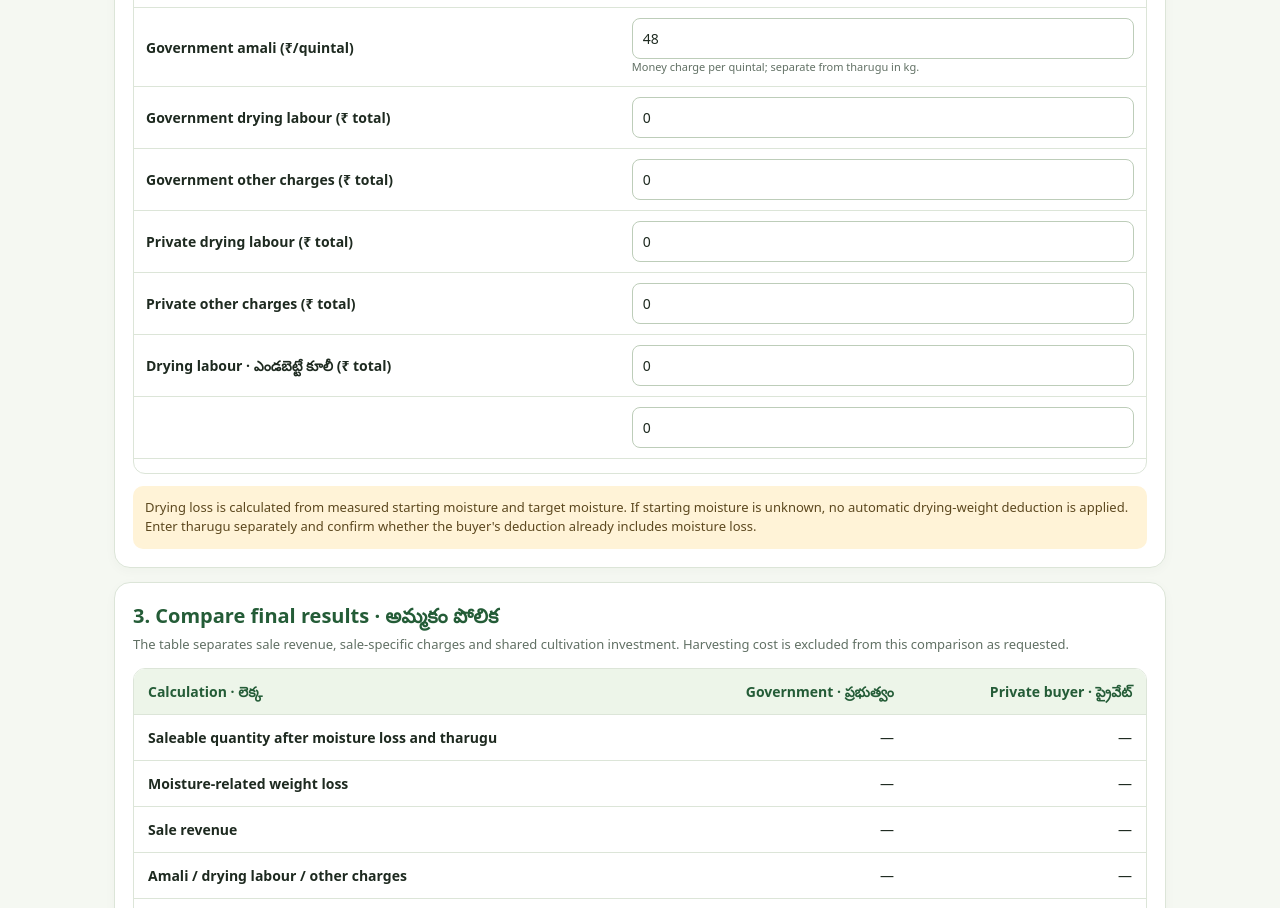
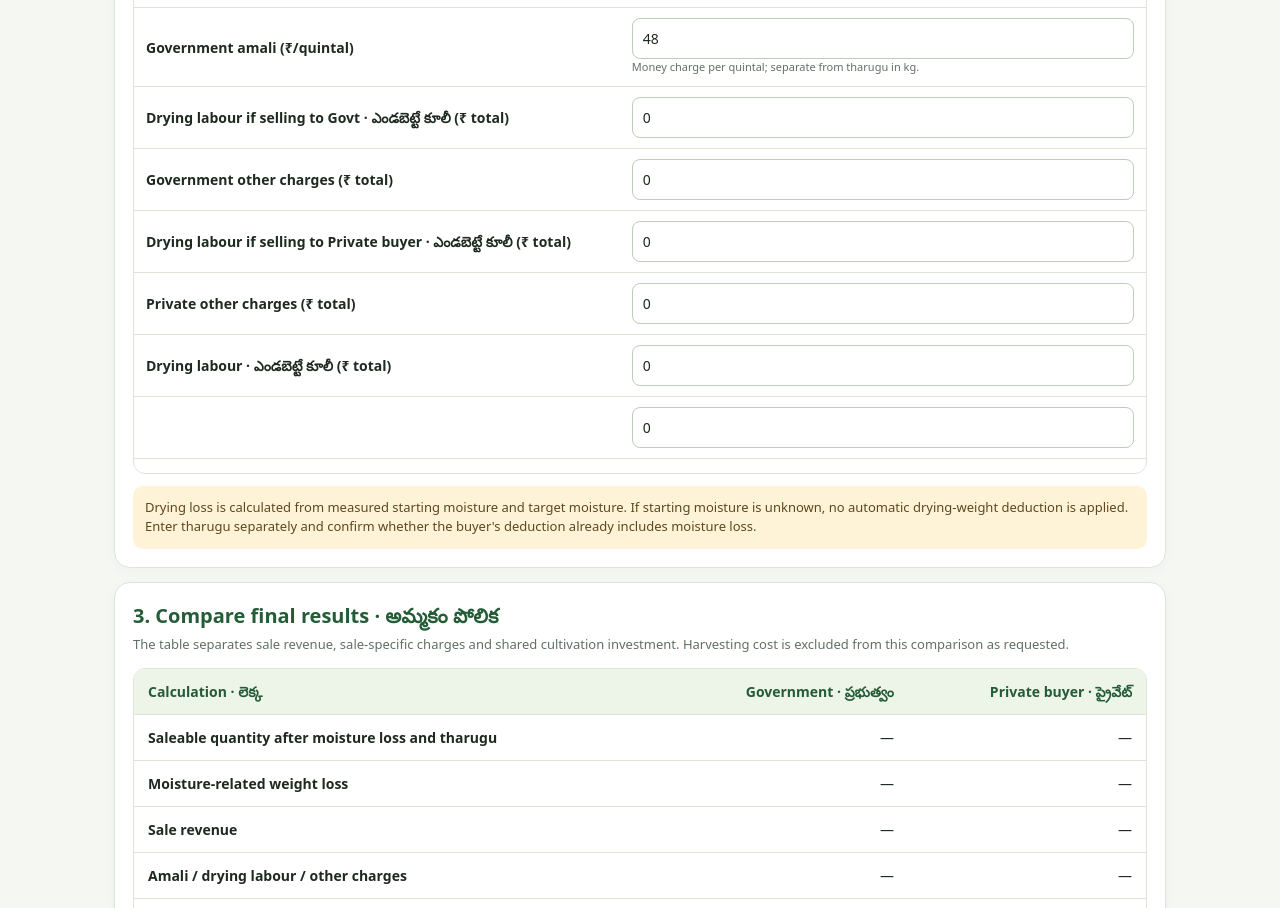
Before and after one commit to mnimmagari/TGSchemes, a plain HTML site: page paddy-calculator.html in a window 1280 px wide. Shown: the part 962-1870 px from the top of the page. Drawn offline with Linux system fonts and the light colour scheme.

Commit message:
Use sale-specific drying labour labels and remove generic field

```diff
--- a/paddy-calculator.html
+++ b/paddy-calculator.html
@@ -71,9 +71,9 @@ footer{padding:0 14px 28px;color:var(--muted);font-size:13px}footer a{color:var(
 <tr><th><label for="govTharugu">Government tharugu (kg/quintal)</label></th><td><input id="govTharugu" type="number" min="0" max="99" step="0.1" value="6"></td></tr>
 <tr><th><label for="privateTharugu">Private tharugu (kg/quintal)</label></th><td><input id="privateTharugu" type="number" min="0" max="99" step="0.1" value="4"></td></tr>
 <tr><th><label for="amali">Government amali (₹/quintal)</label></th><td><input id="amali" type="number" min="0" step="1" value="48"><small>Money charge per quintal; separate from tharugu in kg.</small></td></tr>
-<tr><th><label for="govDryCost">Government drying labour (₹ total)</label></th><td><input id="govDryCost" type="number" min="0" step="100" value="0"></td></tr>
+<tr><th><label for="govDryCost">Drying labour if selling to Govt · ఎండబెట్టే కూలీ (₹ total)</label></th><td><input id="govDryCost" type="number" min="0" step="100" value="0"></td></tr>
 <tr><th><label for="govOtherCost">Government other charges (₹ total)</label></th><td><input id="govOtherCost" type="number" min="0" step="100" value="0"></td></tr>
-<tr><th><label for="privateDryCost">Private drying labour (₹ total)</label></th><td><input id="privateDryCost" type="number" min="0" step="100" value="0"></td></tr>
+<tr><th><label for="privateDryCost">Drying labour if selling to Private buyer · ఎండబెట్టే కూలీ (₹ total)</label></th><td><input id="privateDryCost" type="number" min="0" step="100" value="0"></td></tr>
 <tr><th><label for="privateOtherCost">Private other charges (₹ total)</label></th><td><input id="privateOtherCost" type="number" min="0" step="100" value="0"></td></tr>
 <tr><th><label for="dryingLabour">Drying labour · ఎండబెట్టే కూలీ (₹ total)</label></th><td><input  type="number" min="0" step="100" value="0"></td></tr>
 <tr><th><label for="paperRent"></label></th><td><input  type="number" min="0" step="100" value="0"></td></tr>
```
